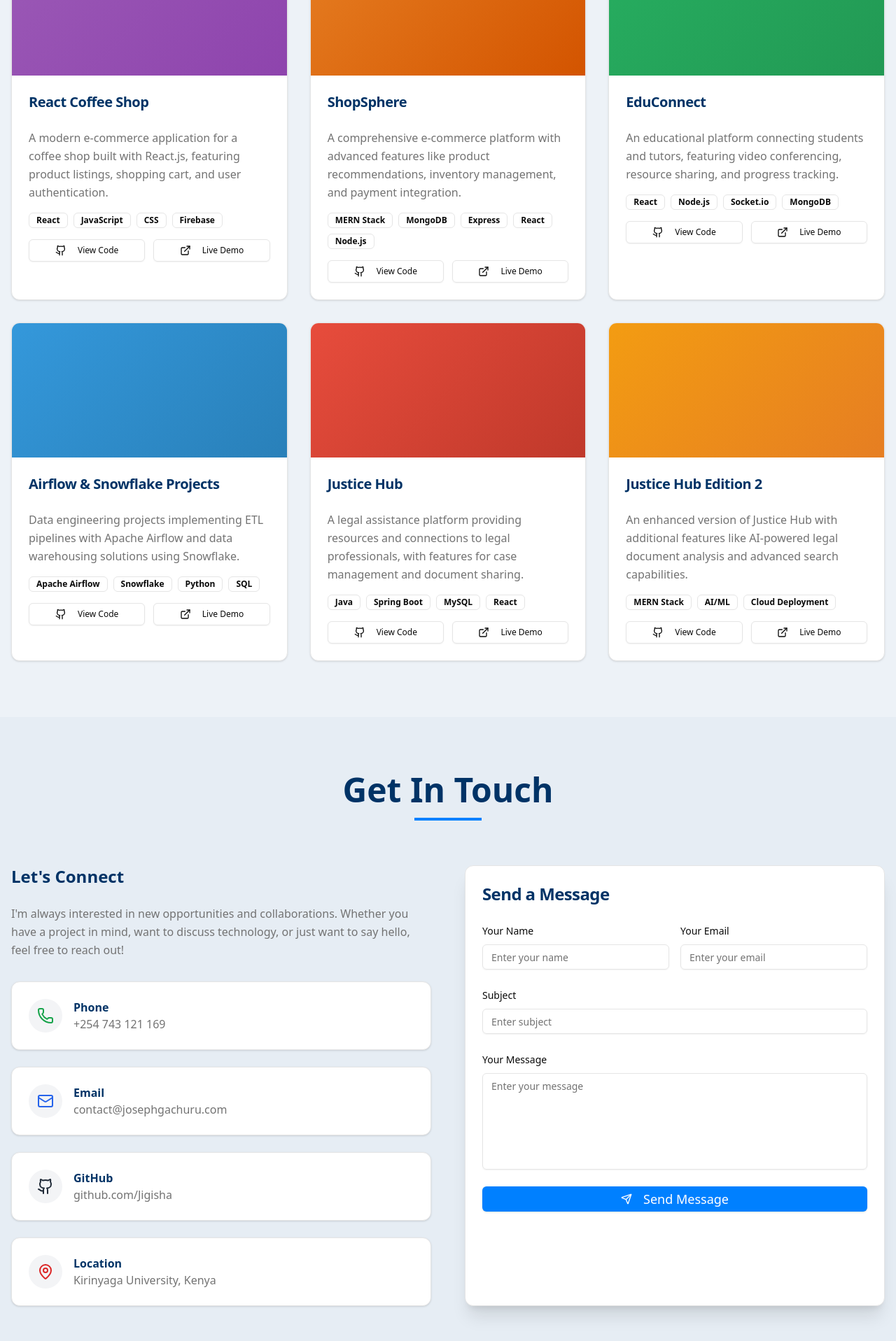
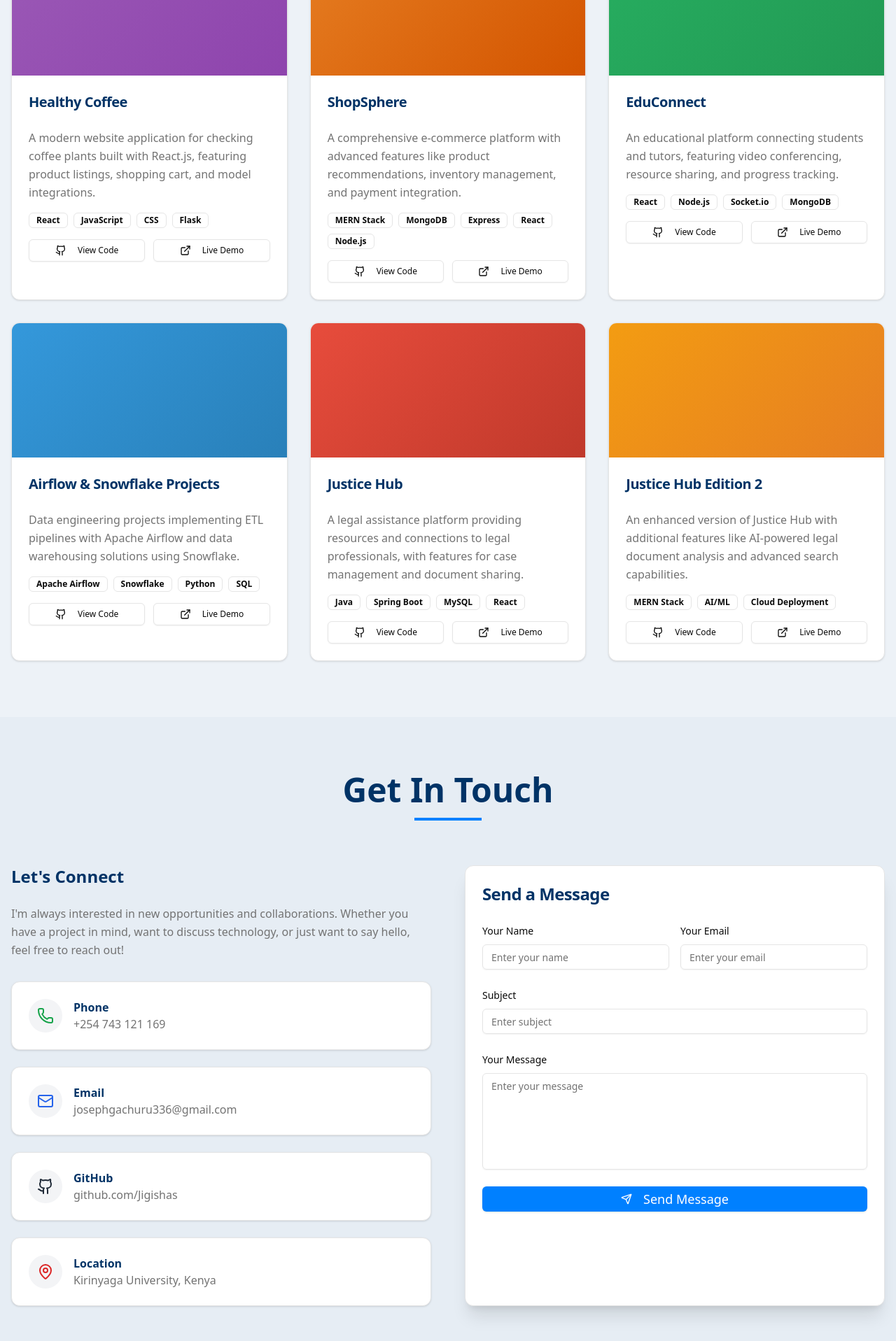
Before and after one commit to Jigishas/portfolio-site, a React (Vite) app: page / in a window 1280 px wide. Shown: the part 2697-4614 px from the top of the page at 70% size. Built offline with nearby package versions, Linux system fonts and the light colour scheme.

Commit message:
few updates

```diff
--- a/src/components/Contact.jsx
+++ b/src/components/Contact.jsx
@@ -55,13 +55,13 @@ const Contact = () => {
     {
       icon: <Mail className="h-6 w-6" />,
       title: 'Email',
-      content: 'contact@josephgachuru.com',
+      content: 'josephgachuru336@gmail.com',
       color: 'text-blue-600',
     },
     {
       icon: <Github className="h-6 w-6" />,
       title: 'GitHub',
-      content: 'github.com/Jigisha',
+      content: 'github.com/Jigishas',
       color: 'text-gray-800',
     },
     {
--- a/src/components/Projects.jsx
+++ b/src/components/Projects.jsx
@@ -30,11 +30,11 @@ const Projects = () => {
 
   const projects = [
     {
-      title: 'React Coffee Shop',
-      description: 'A modern e-commerce application for a coffee shop built with React.js, featuring product listings, shopping cart, and user authentication.',
+      title: 'Healthy Coffee',
+      description: 'A modern website application for checking coffee plants built with React.js, featuring product listings, shopping cart, and model integrations.',
       image: 'linear-gradient(135deg, #9b59b6, #8e44ad)',
-      technologies: ['React', 'JavaScript', 'CSS', 'Firebase'],
-      github: 'https://github.com/Jigisha/react-coffee',
+      technologies: ['React', 'JavaScript', 'CSS', 'Flask'],
+      github: 'https://github.com/Jigishas/Healthycoffee.git',
       demo: '#',
     },
     {
@@ -42,7 +42,7 @@ const Projects = () => {
       description: 'A comprehensive e-commerce platform with advanced features like product recommendations, inventory management, and payment integration.',
       image: 'linear-gradient(135deg, #e67e22, #d35400)',
       technologies: ['MERN Stack', 'MongoDB', 'Express', 'React', 'Node.js'],
-      github: 'https://github.com/Jigisha/shopsphere',
+      github: 'https://github.com/Jigishas/shopsphere',
       demo: '#',
     },
     {
@@ -50,7 +50,7 @@ const Projects = () => {
       description: 'An educational platform connecting students and tutors, featuring video conferencing, resource sharing, and progress tracking.',
       image: 'linear-gradient(135deg, #27ae60, #229954)',
       technologies: ['React', 'Node.js', 'Socket.io', 'MongoDB'],
-      github: 'https://github.com/Jigisha/educonnect',
+      github: 'https://github.com/Jigishas/educonnect',
       demo: '#',
     },
     {
@@ -58,7 +58,7 @@ const Projects = () => {
       description: 'Data engineering projects implementing ETL pipelines with Apache Airflow and data warehousing solutions using Snowflake.',
       image: 'linear-gradient(135deg, #3498db, #2980b9)',
       technologies: ['Apache Airflow', 'Snowflake', 'Python', 'SQL'],
-      github: 'https://github.com/Jigisha',
+      github: 'https://github.com/Jigishas/Monthly-data-loader-ETL-system.git',
       demo: '#',
     },
     {
@@ -66,7 +66,7 @@ const Projects = () => {
       description: 'A legal assistance platform providing resources and connections to legal professionals, with features for case management and document sharing.',
       image: 'linear-gradient(135deg, #e74c3c, #c0392b)',
       technologies: ['Java', 'Spring Boot', 'MySQL', 'React'],
-      github: 'https://github.com/Jigisha/justice-hub',
+      github: 'https://github.com/Jigishas/justice-hub',
       demo: '#',
     },
     {
@@ -74,7 +74,7 @@ const Projects = () => {
       description: 'An enhanced version of Justice Hub with additional features like AI-powered legal document analysis and advanced search capabilities.',
       image: 'linear-gradient(135deg, #f39c12, #e67e22)',
       technologies: ['MERN Stack', 'AI/ML', 'Cloud Deployment'],
-      github: 'https://github.com/Jigisha/justice-hub-v2',
+      github: 'https://github.com/Jigishas/justice-hub-edition-2',
       demo: '#',
     },
   ];
```
